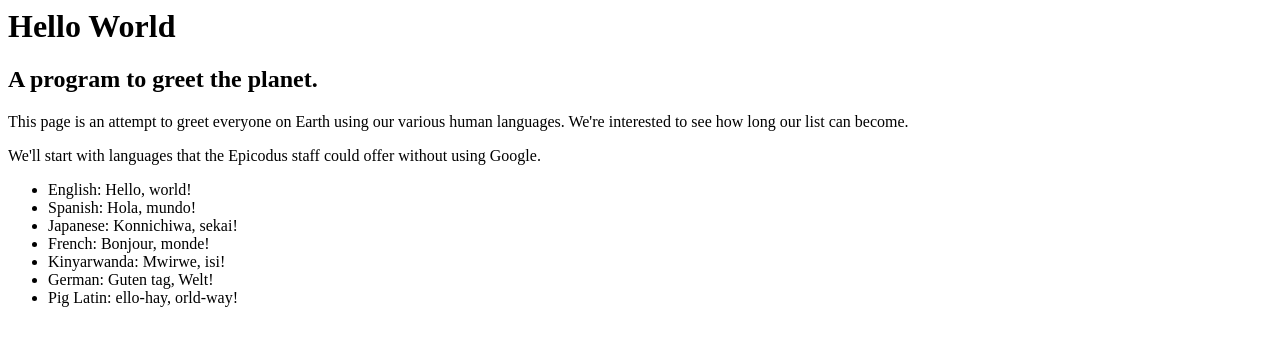
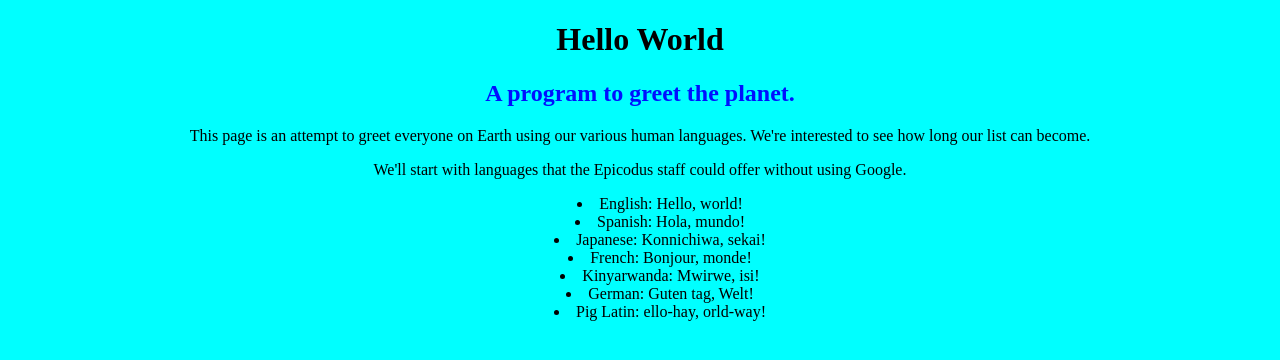
Before and after one commit to mikkrieg/hello-world, a plain HTML site: page hello-world.html in a window 1280 px wide. Drawn offline with Linux system fonts and the light colour scheme.

Commit message:
Added CSS styling, reformatted HTML to be properly organized, added link to css file

```diff
--- /dev/null
+++ b/css/styles.css
@@ -0,0 +1,17 @@
+body {
+  background-color: #00FFFF;
+  text-align: center;
+}
+
+h1 {
+  font-weight: bold;
+}
+
+
+h2 {
+  color: #000FFF;
+}
+
+ul {
+  list-style-position: inside;
+}
--- a/hello-world.html
+++ b/hello-world.html
@@ -1,10 +1,14 @@
+<!DOCTYPE html>
+<html lang="en-us">
+  <head>
+    <link href="css/styles.css" rel="stylesheet" type="text/css">
+    <title>Hello World!</title>
+  </head>
+  <body>
     <h1> Hello World </h1>
     <h2> A program to greet the planet. </h2>
-
     <p>This page is an attempt to greet everyone on Earth using our various human languages.  We're interested to see how long our list can become. </p>
-
     <p>We'll start with languages that the Epicodus staff could offer without using Google. </p>
-
     <ul>
       <li> English: Hello, world! </li>
       <li> Spanish:  Hola, mundo! </li>
@@ -14,3 +18,5 @@
       <li> German: Guten tag, Welt! </li>
       <li> Pig Latin: ello-hay, orld-way! </li>
     </ul>
+  </body>
+</html>
```
Lines whose indentation alone changed are shown as unchanged.
